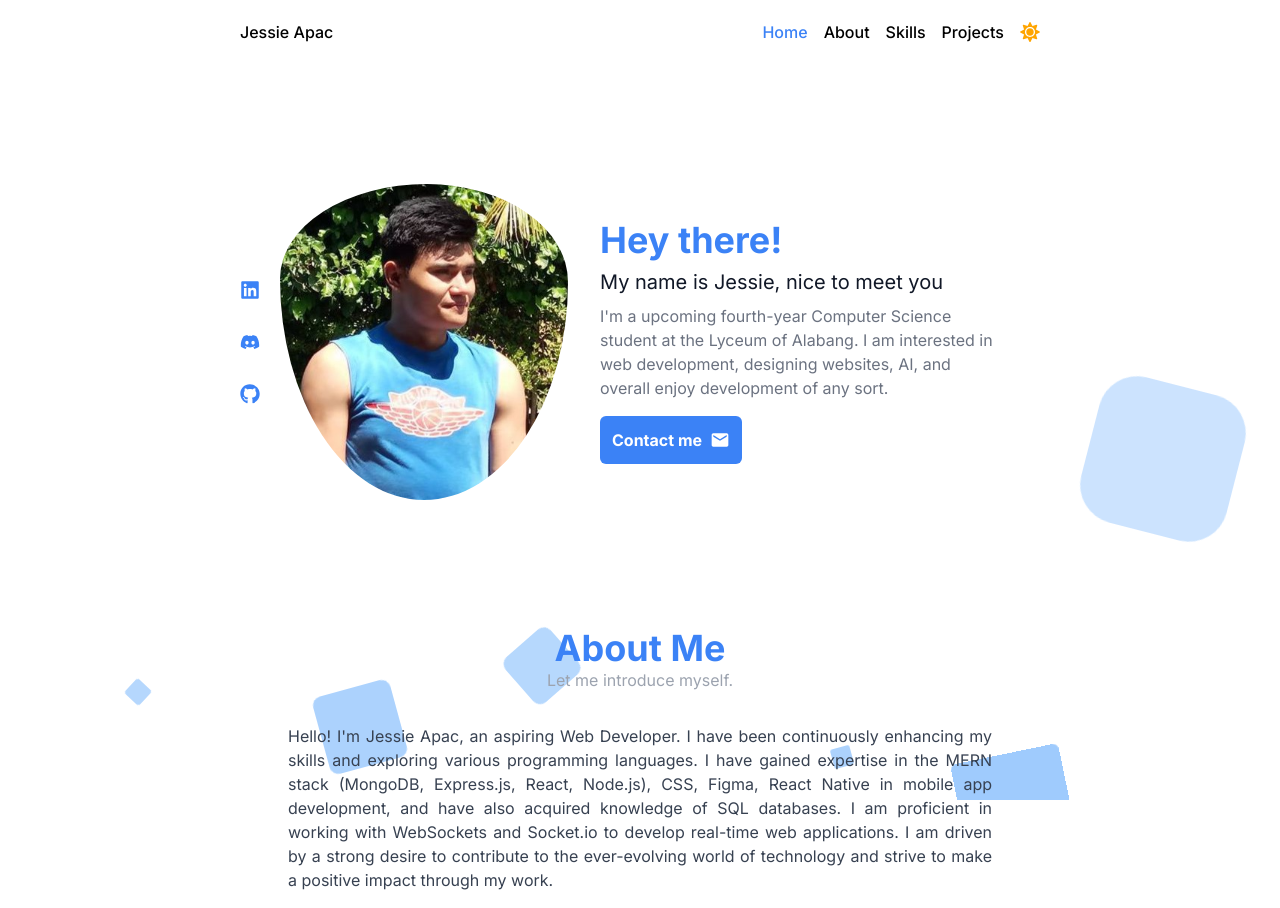
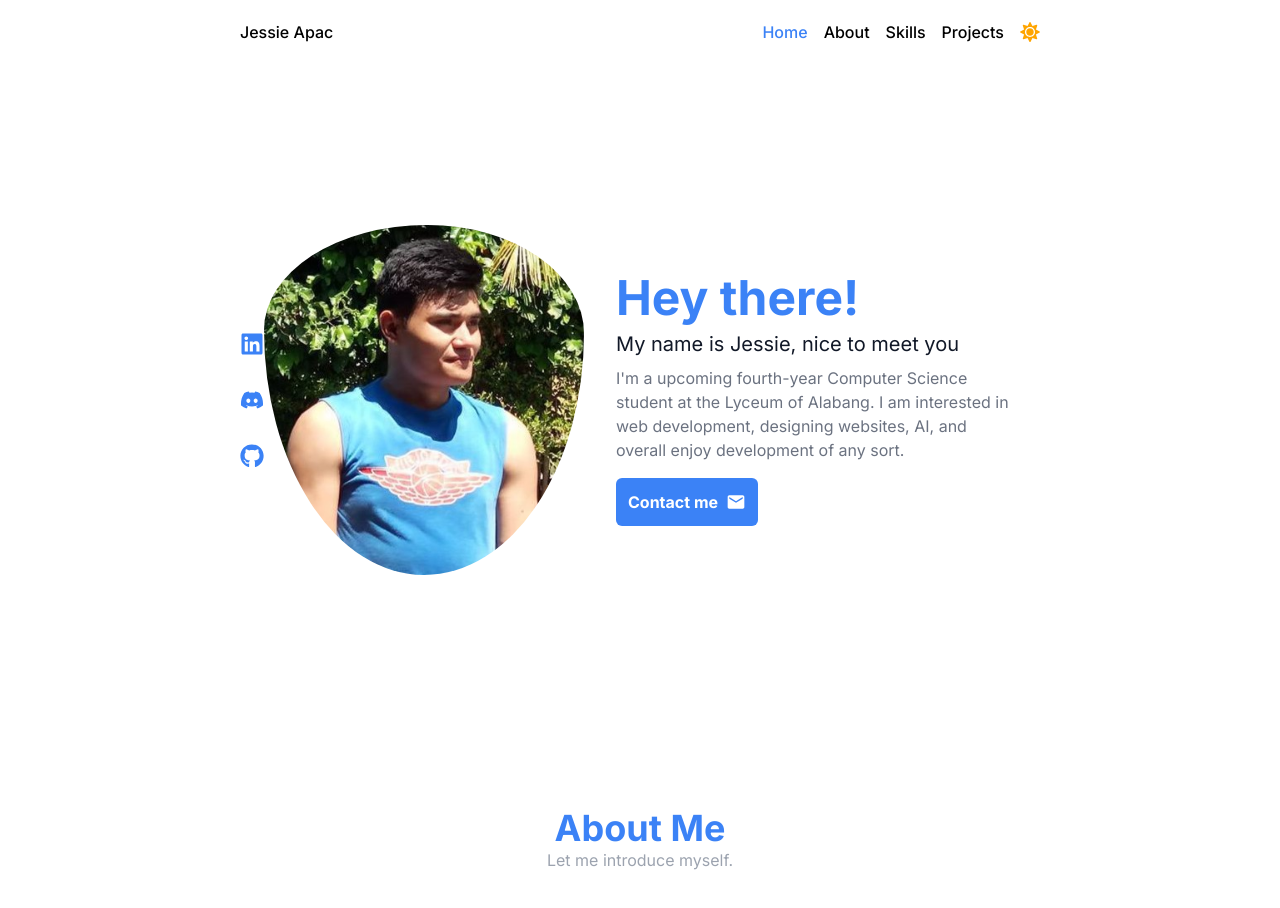
Before and after one commit to BigsizeJ/my-portfolio-website, a React (Vite) app: page / in a window 1280 px wide. Shown: the top 908 px of the page. Built offline with nearby package versions, Linux system fonts and the light colour scheme.

Commit message:
update style

```diff
--- a/src/App.tsx
+++ b/src/App.tsx
@@ -19,7 +19,6 @@ const App = () => {
       <About reference={aboutRef} />
       <Skills reference={skillRef} />
       <Projects reference={projectRef} />
-      <BackgroundAnimation />
     </section>
   );
 };
--- a/src/components/About.tsx
+++ b/src/components/About.tsx
@@ -5,7 +5,7 @@ import { RefObject } from "react";
 const About = ({ reference }: { reference: RefObject<HTMLDivElement> }) => {
   return (
     <section
-      className="w-full flex flex-col items-center justify-center"
+      className="w-full flex flex-col items-center justify-center padding"
       id="about"
       ref={reference}
     >
--- a/src/components/Hero.tsx
+++ b/src/components/Hero.tsx
@@ -7,7 +7,7 @@ import { RefObject } from "react";
 const Hero = ({ reference }: { reference: RefObject<HTMLDivElement> }) => {
   return (
     <section
-      className="w-full flex justify-center py-[4rem] md:py-[8rem]"
+      className="w-full flex justify-center py-[4rem] md:py-[8rem] padding h-screen"
       id="home"
       ref={reference}
     >
@@ -18,16 +18,16 @@ const Hero = ({ reference }: { reference: RefObject<HTMLDivElement> }) => {
             href="https://www.linkedin.com/in/jessie-apac-72154023a/"
             target="_blank"
           >
-            <FaLinkedin className="text-xl hover:text-blue-600 cursor-pointer" />
+            <FaLinkedin className="text-2xl hover:text-blue-600 cursor-pointer" />
           </a>
           <a
             href="https://www.discord.com/users/799252029313908777"
             target="_blank"
           >
-            <FaDiscord className="text-xl hover:text-blue-600 cursor-pointer" />
+            <FaDiscord className="text-2xl hover:text-blue-600 cursor-pointer" />
           </a>
           <a href="https://www.github.com/bigsizeJ" target="_blank">
-            <FaGithub className="text-xl hover:text-blue-600 cursor-pointer" />
+            <FaGithub className="text-2xl hover:text-blue-600 cursor-pointer" />
           </a>
         </section>
         {/* hero image */}
@@ -37,9 +37,9 @@ const Hero = ({ reference }: { reference: RefObject<HTMLDivElement> }) => {
           <TypeAnimation
             sequence={["Hey there!"]}
             wrapper="span"
-            className="text-3xl md:text-4xl text-blue-500 font-bold"
+            className="text-3xl md:text-4xl xl:text-5xl text-blue-500 font-bold"
           />
-          <p className="text-lg lg:text-xl text-gray-900 dark:text-gray-200">
+          <p className="text-lg lg:text-xl  text-gray-900 dark:text-gray-200">
             My name is Jessie, nice to meet you
           </p>
           <p className="text-base text-gray-500 dark:text-gray-300">
--- a/src/components/Projects.tsx
+++ b/src/components/Projects.tsx
@@ -3,7 +3,7 @@ import { RefObject } from "react";
 const Projects = ({ reference }: { reference: RefObject<HTMLDivElement> }) => {
   return (
     <section
-      className="w-full flex flex-col items-center mt-20"
+      className="w-full flex flex-col items-center mt-20 padding"
       id="project"
       ref={reference}
     >
--- a/src/components/Skills.tsx
+++ b/src/components/Skills.tsx
@@ -57,7 +57,7 @@ const Skills = ({ reference }: { reference: RefObject<HTMLDivElement> }) => {
 
   return (
     <section
-      className="w-full flex flex-col items-center mt-20"
+      className="w-full flex flex-col items-center mt-20 padding"
       id="skill"
       ref={reference}
     >
--- a/src/global.css
+++ b/src/global.css
@@ -2,6 +2,7 @@
 @tailwind components;
 @tailwind utilities;
 
+@layer base {
   * {
     scroll-margin-top: 3rem;
   }
@@ -9,15 +10,17 @@
   body {
     scroll-behavior: smooth;
   }
+}
 
+@layer components {
   .app {
-  @apply px-5 py-3 lg:px-[10rem]
-  xl:px-[15rem] lg:py-[.5rem] font-Inter transition duration-500 relative;
+    @apply font-Inter transition duration-500 relative  dark:bg-slate-900;
   }
 
   .nav {
-  @apply flex w-full justify-between items-center sticky py-3 top-0 z-50 bg-white
-   dark:bg-slate-900 transition-[background] duration-500;
+    @apply flex w-full justify-between items-center fixed top-0 z-50 bg-white
+     dark:bg-slate-900 transition-[background] duration-500 py-2.5 md:py-5
+     px-5 lg:px-[10rem] xl:px-[15rem];
   }
 
   .nav h1 {
@@ -51,7 +54,7 @@ body {
   .image-ctn {
     border-radius: 51% 49% 50% 50% / 30% 31% 69% 70%;
     /* border-radius: 50%; */
-  @apply object-contain w-[13rem] md:w-[15rem] xl:w-[18rem];
+    @apply object-contain w-[13rem] md:w-[15rem] lg:w-[20rem];
   }
 
   .section-header {
@@ -107,3 +110,11 @@ body {
   .hamburger-menu.close {
     @apply h-0 pointer-events-none;
   }
+}
+
+@layer utilities {
+  .padding {
+    @apply px-5 py-3 lg:px-[10rem]
+    xl:px-[15rem] lg:py-[.5rem];
+  }
+}
```
Lines whose indentation alone changed are shown as unchanged.
